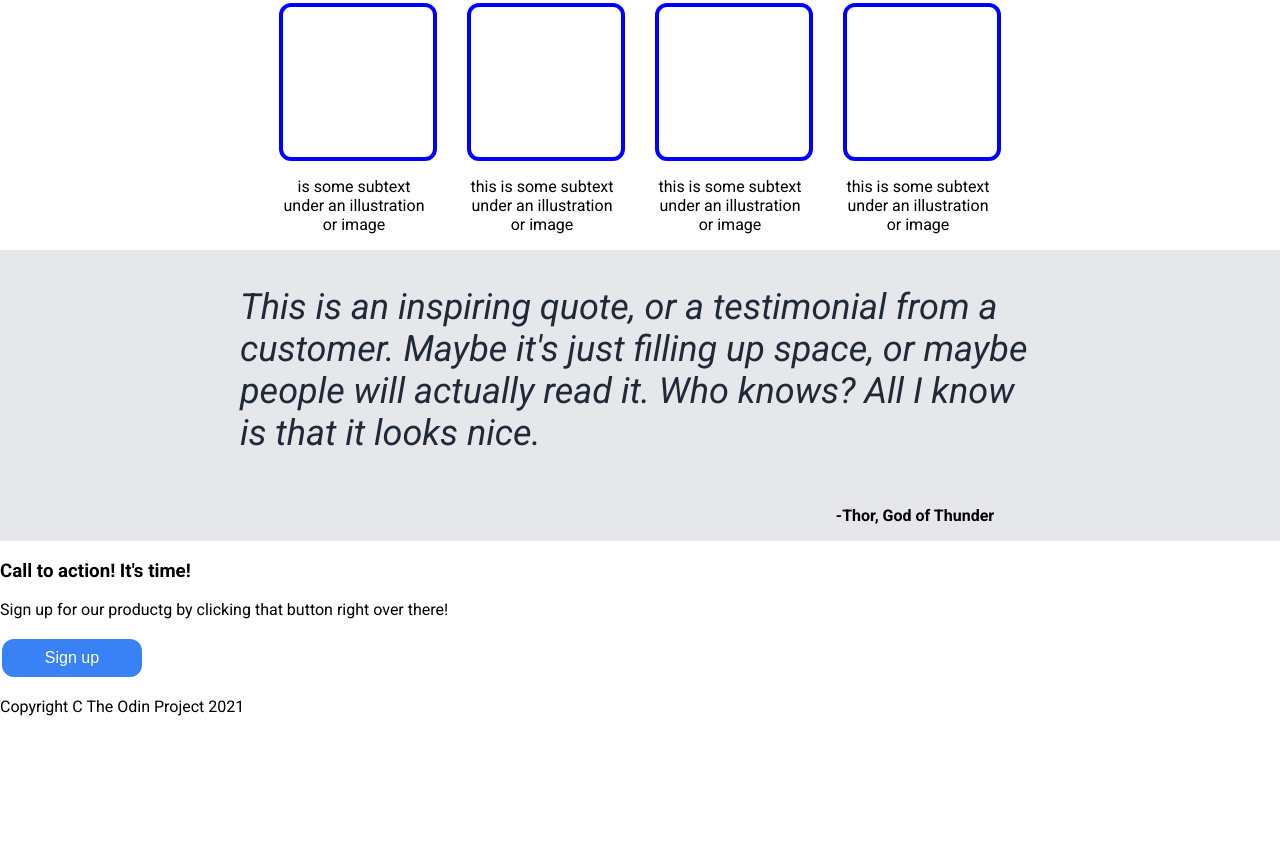
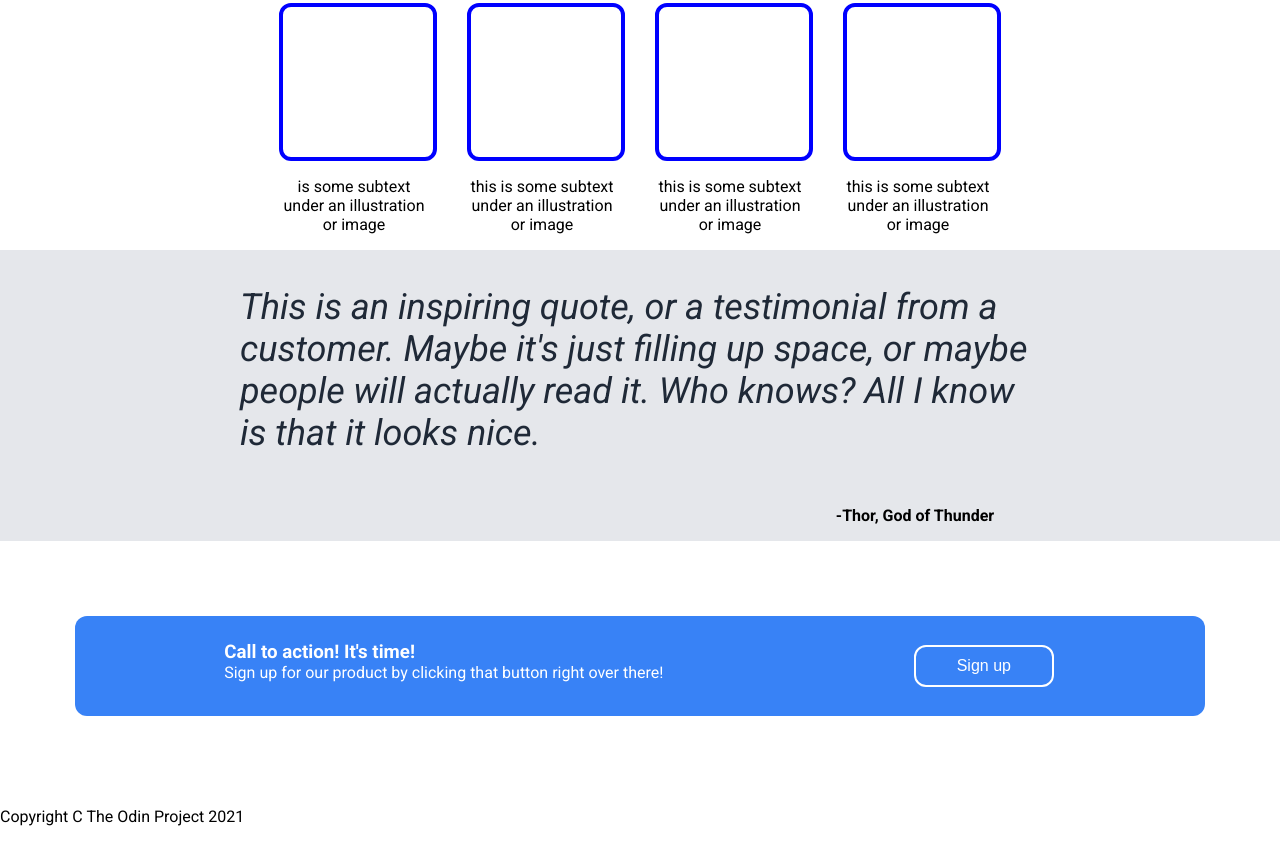
Before and after one commit to craicken/sample-website-odin-basics, a plain HTML site: page index.html in a window 1280 px wide. Shown: the part 425-1267 px from the top of the page. Before the commit the page ends 1157 px from the top, so only its background shows below. Drawn offline with Linux system fonts and the light colour scheme.

```diff
--- a/index.html
+++ b/index.html
@@ -92,10 +92,11 @@
 
     <div id="cta">
         <div id="cta-container">
-            <h3>Call to action! It's time!</h3>
-            <p>Sign up for our productg by clicking that button right over there!</p>
-            <button>Sign up</button>
-
+            <div>
+                <h3 class="cta-content">Call to action! It's time!</h3>
+                <p class="cta-content">Sign up for our product by clicking that button right over there!</p>
+            </div>
+            <button id="hidden-border-button">Sign up</button>
         </div>
 
     </div>
--- a/styles/styles.css
+++ b/styles/styles.css
@@ -125,6 +125,29 @@
     font-weight: bold;
 }
 
+
+/* cta section */
+
+#cta-container {
+    display: flex;
+    justify-content: space-around;
+    align-content: center;
+    background-color: #3882F6;
+    margin: 75px;
+    padding: 25px;
+    border-radius: 12px;
+    color: white;
+}
+
+.cta-content {
+    margin: 0px;
+}
+
+#hidden-border-button {
+    border: 2px solid white;
+
+}
+
 ul {
     display: flex;
     gap: 10px;
```
